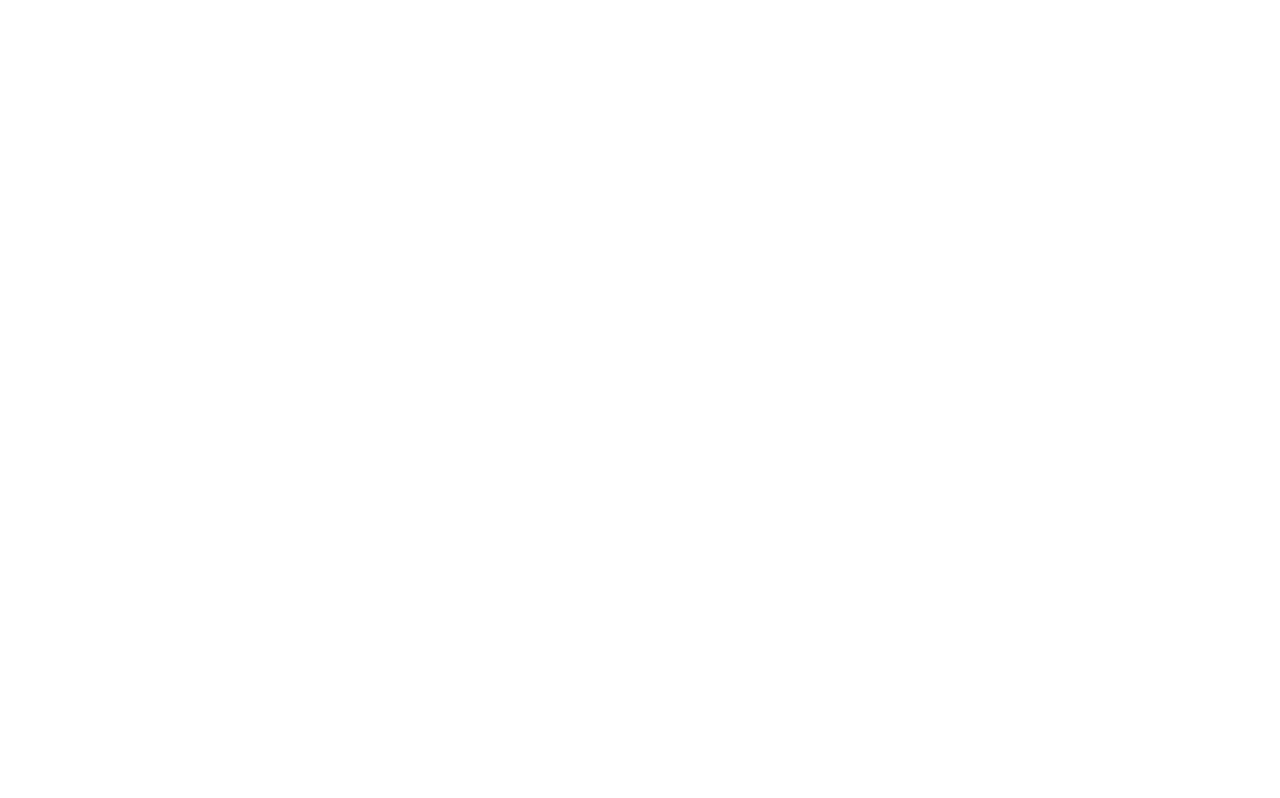
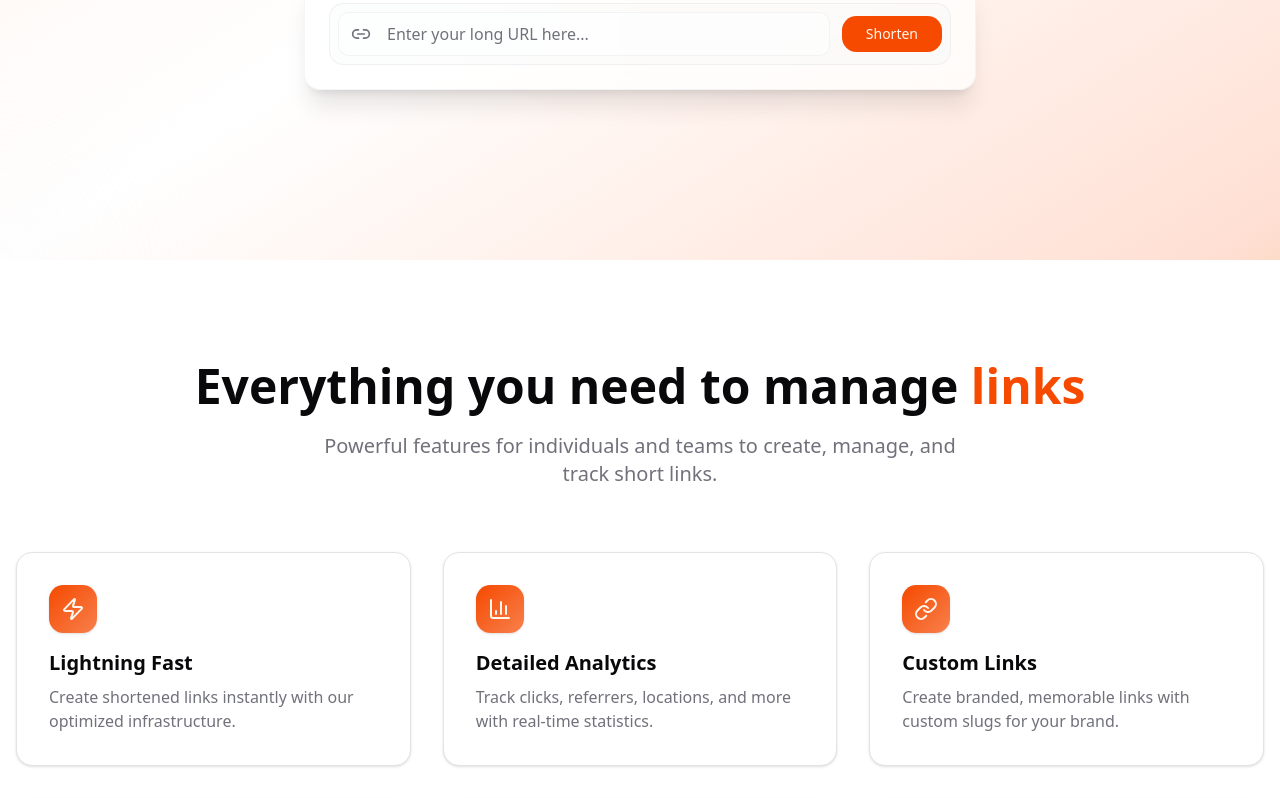
Before and after one commit to RaresMusea/linklite, a Next.js app: page / in a window 1280 px wide. Before the commit this address had no page. Shown: the part 540-1338 px from the top of the page. Before the commit the page ends 800 px from the top, so only its background shows below. Built offline with nearby package versions, Linux system fonts and the light colour scheme.

Commit message:
Add back main page

```diff
--- /dev/null
+++ b/app/(main)/page.tsx
@@ -0,0 +1,15 @@
+import { Hero } from '@/components/specific/landing/Hero';
+import { Features } from '@/components/specific/landing/Features';
+
+export default function Home() {
+    return (
+        <>
+            <div className="bg-background text-foreground">
+                <Hero />
+                <section className="relative z-10">
+                    <Features />
+                </section>
+            </div>
+        </>
+    );
+}
```
